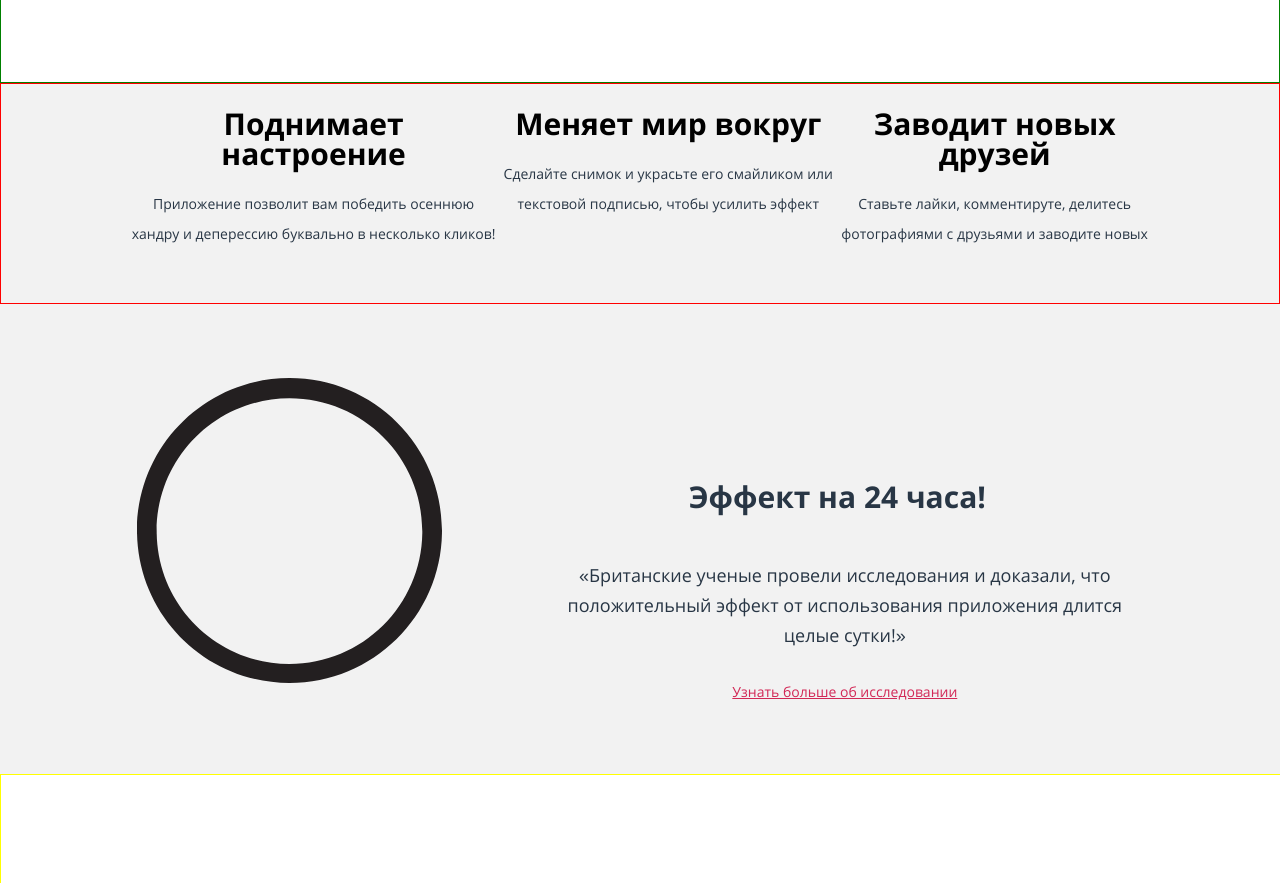
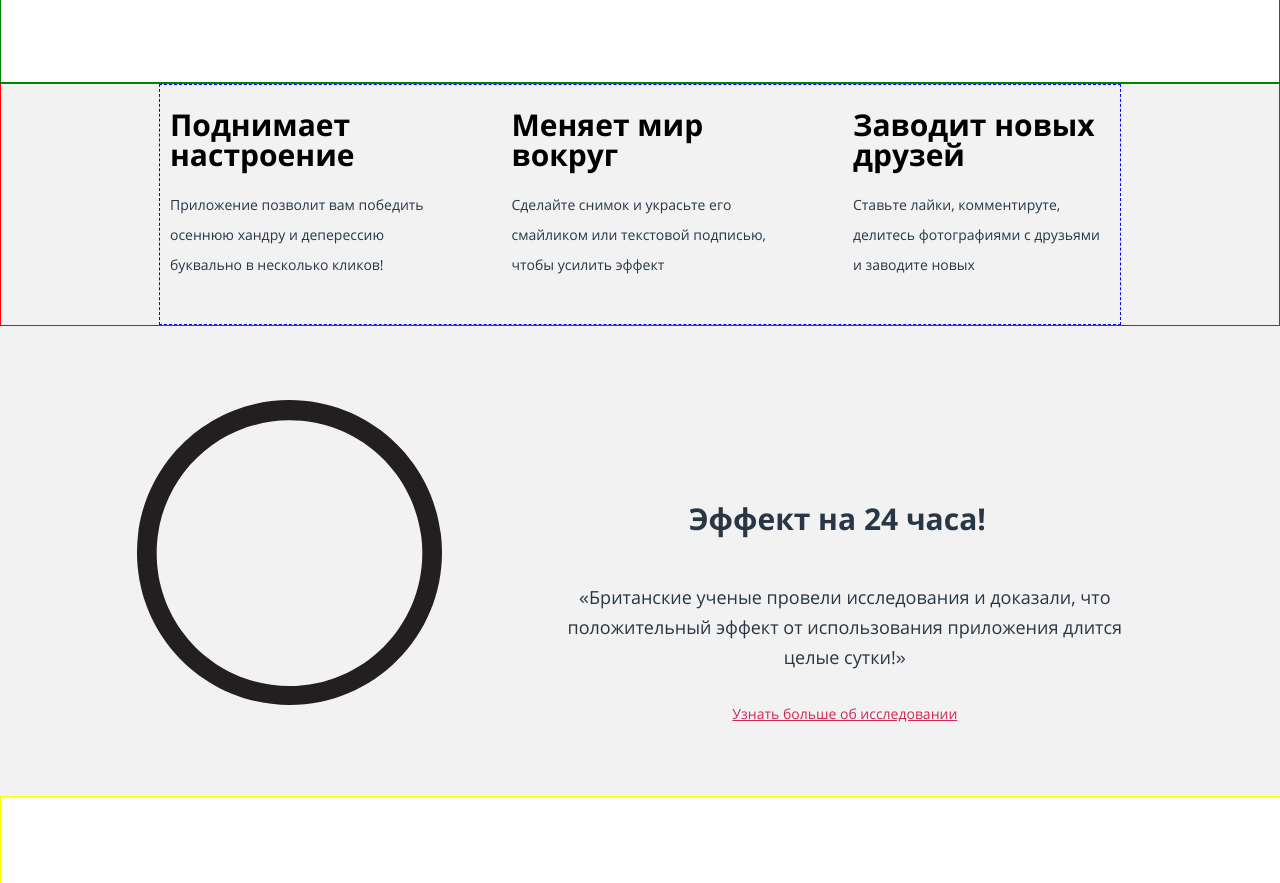
Before and after one commit to kholub1989/478141-pink, a plain HTML site: page source/index.html in a window 1280 px wide. Shown: the part 1245-2128 px from the top of the page. Drawn offline with nearby package versions, Linux system fonts and the light colour scheme; files that its build step writes are made by us from their sources.

Commit message:
Консултационие изм.

```diff
--- a/source/index.html
+++ b/source/index.html
@@ -63,6 +63,8 @@
     </section>
 
     <section class="features">
+      <div class="container">
+      <div class="features__wrapper">
         <div class="features__item">
           <h2 class="features__title">Поднимает настроение</h2>
           <p class="features__text">Приложение позволит вам победить осеннюю хандру и деперессию буквально в несколько кликов!</p>
@@ -74,6 +76,8 @@
         <div class="features__item">
           <h2 class="features__title">Заводит новых друзей</h2>
           <p class="features__text">Ставьте лайки, комментируте, делитесь фотографиями с друзьями и заводите новых</p>
+        </div>
+      </div>
       </div>
     </section>
 
--- a/source/less/blocks/features.less
+++ b/source/less/blocks/features.less
@@ -1,29 +1,44 @@
 .features {
-  padding: 50px 20px 0;
+  // padding: 50px 20px 0;
   background: @bg--grey;
-  text-align: center;
+  // text-align: center;
   border: 1px solid red;
 }
 
 @media (min-width: @tablet-width) {
   .features {
     position: relative;
-    padding: 15px 5% 40px 50%;
+    // padding: 15px 5% 40px 50%;
     text-align: left;
   }
 }
 
 @media (min-width: @desktop-width) {
   .features {
+    // display: flex;
+    // justify-content: space-between;
+    // padding: 0 10% 10px;
+    // text-align: center;
+  }
+  .features__wrapper {
     display: flex;
     justify-content: space-between;
-    padding: 0 10% 10px;
-    text-align: center;
   }
+
 }
+
 
 .features__item {
   margin-bottom: 30px;
+
+  @media (min-width: @desktop-width) {
+    // flex: 1;
+    // flex-basis: 33.3%;
+    // width: 33.3%;
+    // flex-shrink: 0;
+    flex-basis: 257px;
+  }
+
 }
 
 .features__title {
```
Also changed, not shown: source/photo.html (+4 -4 lines). Lines whose indentation alone changed are shown as unchanged.
